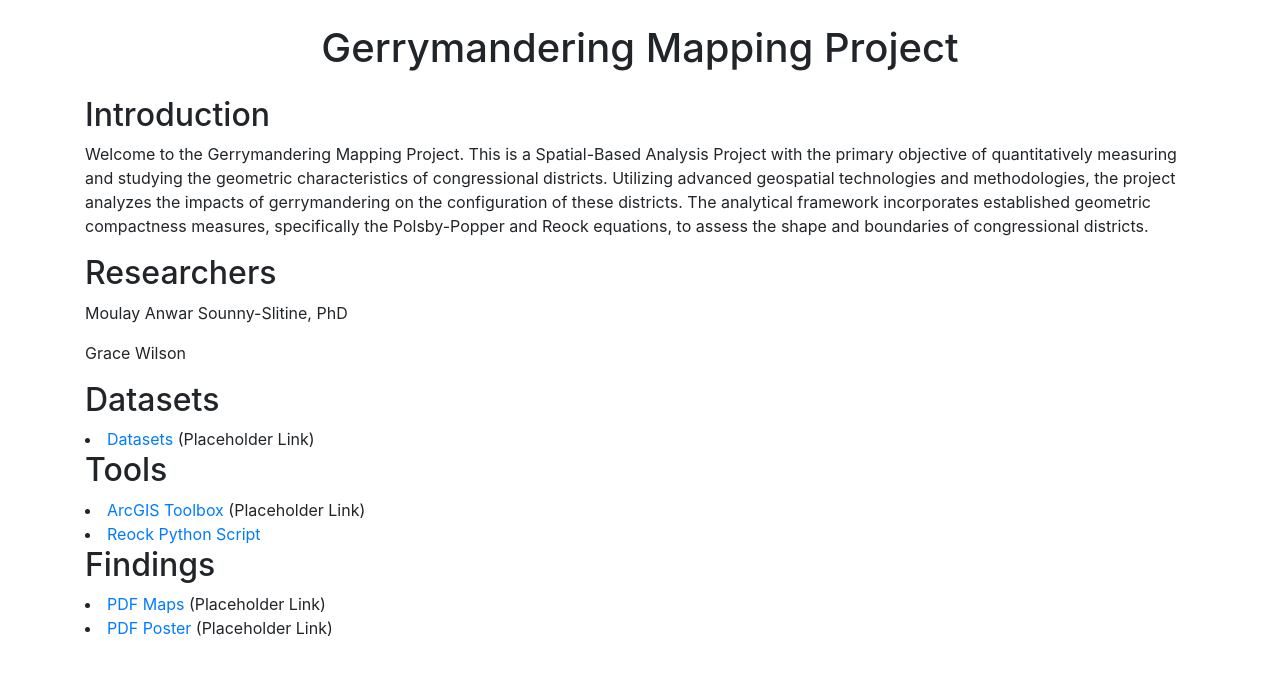
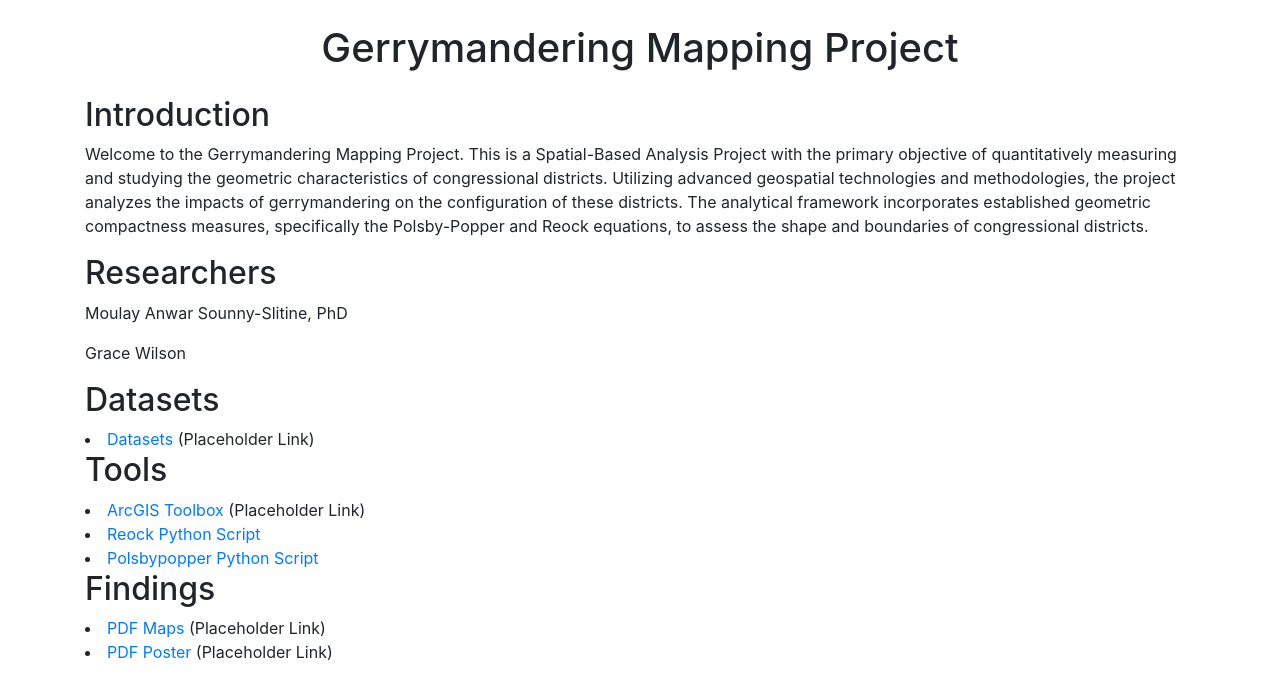
Before and after one commit to sounny/gerry, a plain HTML site: page index.html in a window 1280 px wide. Drawn offline with nearby package versions, Linux system fonts and the light colour scheme.

Commit message:
Update index.html

```diff
--- a/index.html
+++ b/index.html
@@ -25,6 +25,8 @@
         <h2>Tools</h2>
         <li><a href="#toolbox">ArcGIS Toolbox</a> (Placeholder Link)</li>
         <li><a href="https://github.com/sounny/gerry/blob/main/reock.py">Reock Python Script</a></li>
+        <li><a href="https://github.com/sounny/gerry/blob/main/polsbypopper.py">Polsbypopper Python Script</a></li>
+
 
         <h2>Findings</h2>
             <li><a href="#maps">PDF Maps</a> (Placeholder Link)</li>
```
